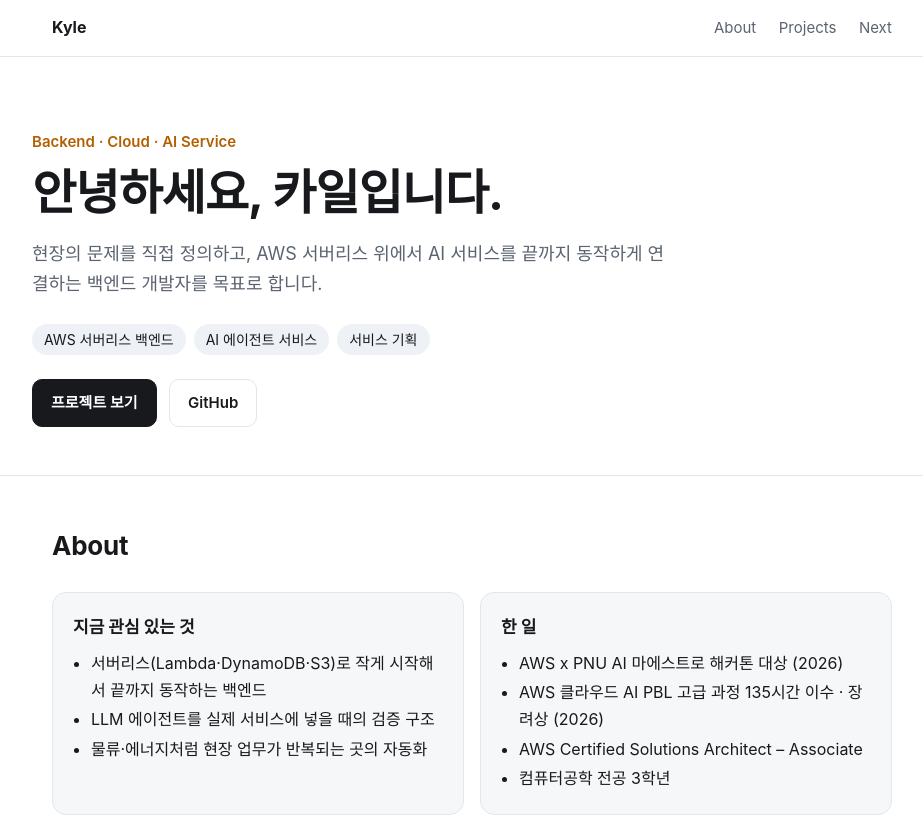
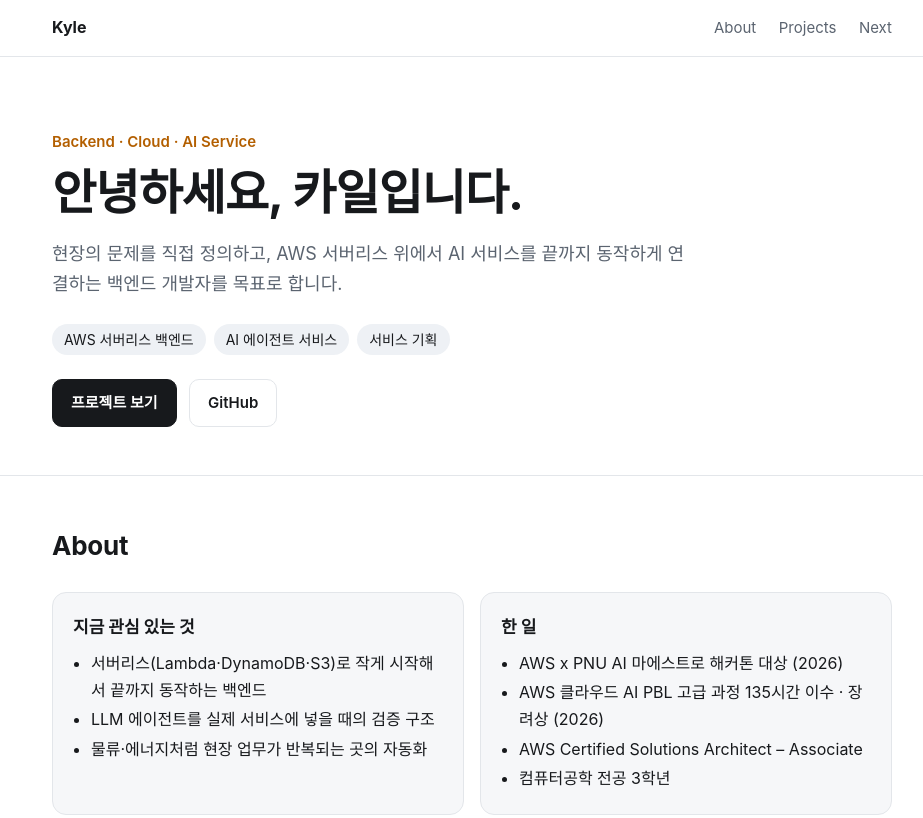
Before and after one commit to euijin1212/euijin1212.github.io, a plain HTML site: page index.html in a window 1280 px wide. Shown: the top 818 px of the page, without its empty margins (168-1091 px from the left). Drawn offline with Linux system fonts and the light colour scheme; a web font is replaced by a local one.

Commit message:
Fix side padding of the intro section
Co-Authored-By: Claude Opus 5.5 <noreply@anthropic.com>

```diff
--- a/index.html
+++ b/index.html
@@ -53,7 +53,7 @@
   header.nav .logo { font-weight: 700; color: var(--text); }
   header.nav nav a { color: var(--muted); margin-left: 18px; font-size: 15px; }
 
-  .hero { padding: 72px 0 48px; }
+  .hero { padding-top: 72px; padding-bottom: 48px; }
   .hero .eyebrow { color: var(--accent-ink); font-weight: 600; font-size: 15px; margin: 0 0 8px; }
   .hero h1 { font-size: clamp(32px, 6vw, 48px); line-height: 1.25; margin: 0 0 16px; letter-spacing: -0.02em; }
   .hero p.lead { font-size: 18px; color: var(--muted); margin: 0 0 24px; max-width: 640px; }
```
